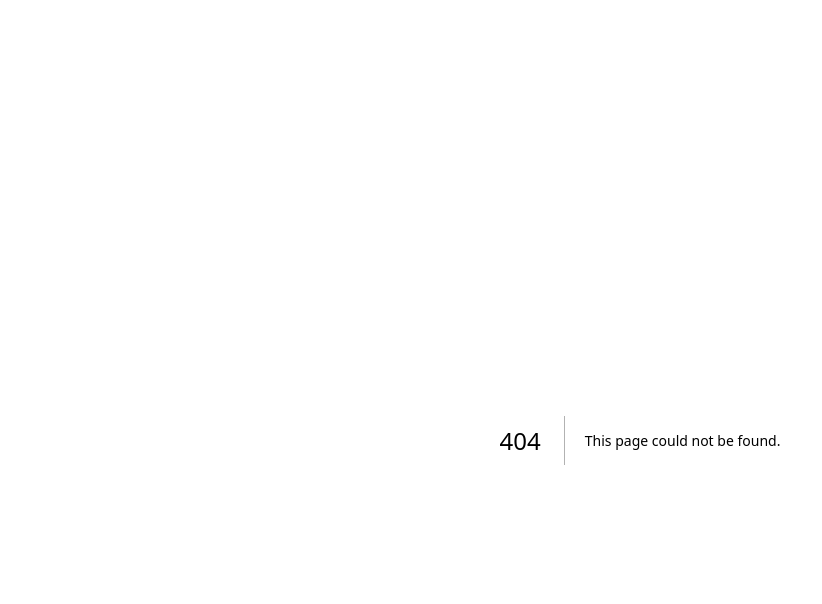
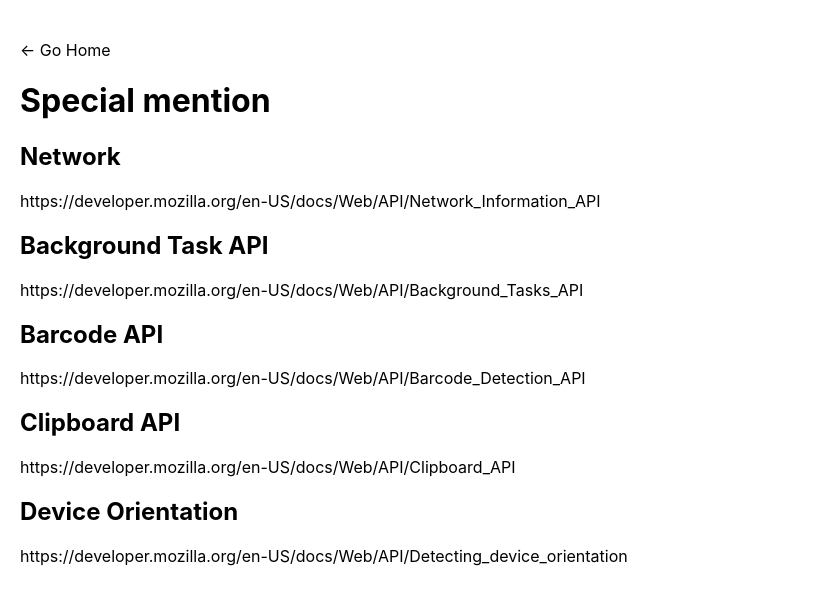
Before and after one commit to georgecretu26/mobile-apis, a Next.js app: page /special-mention in a window 1280 px wide. Before the commit this address had no page. Shown: the top 604 px of the page, without its empty margins (0-822 px from the left). Built offline with nearby package versions, Linux system fonts and the light colour scheme.

Commit message:
add more info

```diff
--- /dev/null
+++ b/components/Documentation.tsx
@@ -0,0 +1,12 @@
+const Documentation = (props: { title?: string; links: string[] }) => (
+  <div>
+    {!props.title ? <h2>Documentation links:</h2> : <h2>{props.title}</h2>}
+    {props.links.map((link) => (
+      <a key={link} href={link} target="_blank" rel="noreferrer">
+        {link}
+      </a>
+    ))}
+  </div>
+);
+
+export default Documentation;
--- a/pages/index.tsx
+++ b/pages/index.tsx
@@ -35,6 +35,11 @@ export default function Home() {
             Speech api
           </Link>
         </li>
+        <li>
+          <Link className="link" href="/special-mention">
+            Special Mention
+          </Link>
+        </li>
       </ul>
     </div>
   );
--- /dev/null
+++ b/pages/special-mention.tsx
@@ -0,0 +1,44 @@
+import React from "react";
+import GoBackButton from "../components/GoBackButton";
+import Documentation from "../components/Documentation";
+
+const SpecialMention = () => {
+  return (
+    <>
+      <GoBackButton />
+      <h1>Special mention</h1>
+      <Documentation
+        title="Network"
+        links={[
+          "https://developer.mozilla.org/en-US/docs/Web/API/Network_Information_API",
+        ]}
+      />
+      <Documentation
+        title="Background Task API"
+        links={[
+          "https://developer.mozilla.org/en-US/docs/Web/API/Background_Tasks_API",
+        ]}
+      />
+      <Documentation
+        title="Barcode API"
+        links={[
+          "https://developer.mozilla.org/en-US/docs/Web/API/Barcode_Detection_API",
+        ]}
+      />
+      <Documentation
+        title="Clipboard API"
+        links={[
+          "https://developer.mozilla.org/en-US/docs/Web/API/Clipboard_API",
+        ]}
+      />
+      <Documentation
+        title="Device Orientation"
+        links={[
+          "https://developer.mozilla.org/en-US/docs/Web/API/Detecting_device_orientation",
+        ]}
+      />
+    </>
+  );
+};
+
+export default SpecialMention;
```
Also changed, not shown: components/TestedDevice.tsx (added, +20 -0 lines), pages/battery.tsx (+16 -0 lines), pages/notification.tsx (+12 -0 lines), pages/screen.tsx (+10 -0 lines), pages/speech.tsx (+16 -0 lines), pages/vibrate.tsx (+28 -1 lines), pages/web-share.tsx (+18 -1 lines).
